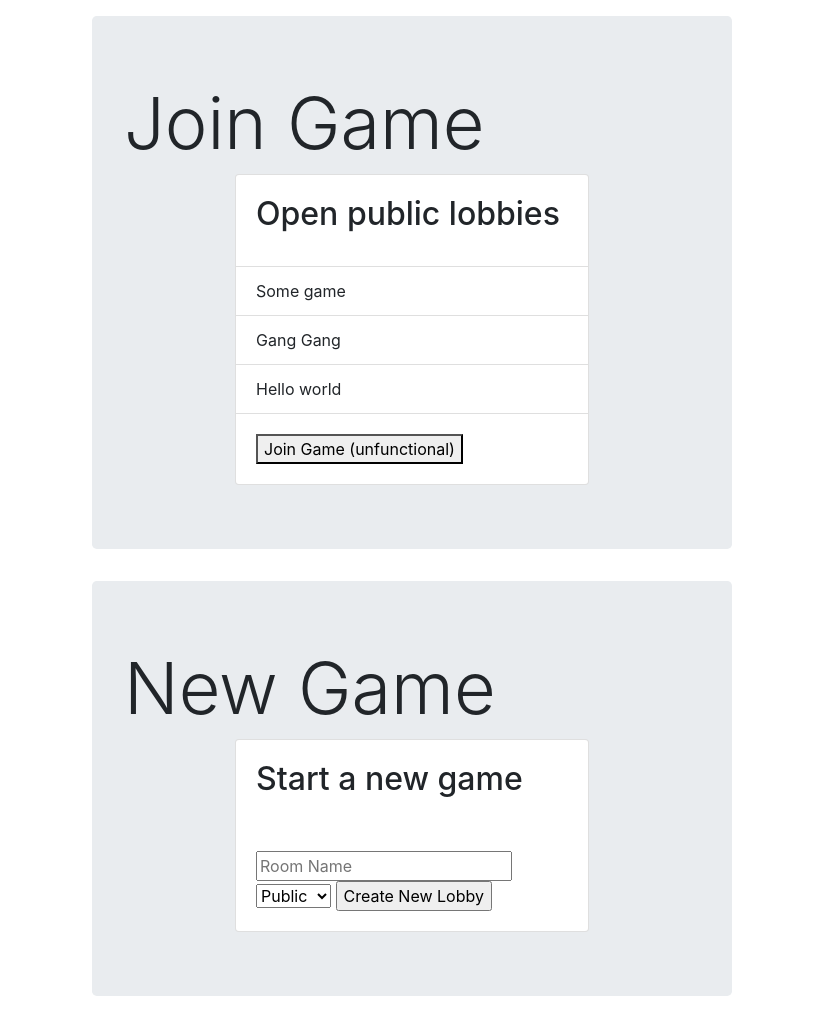
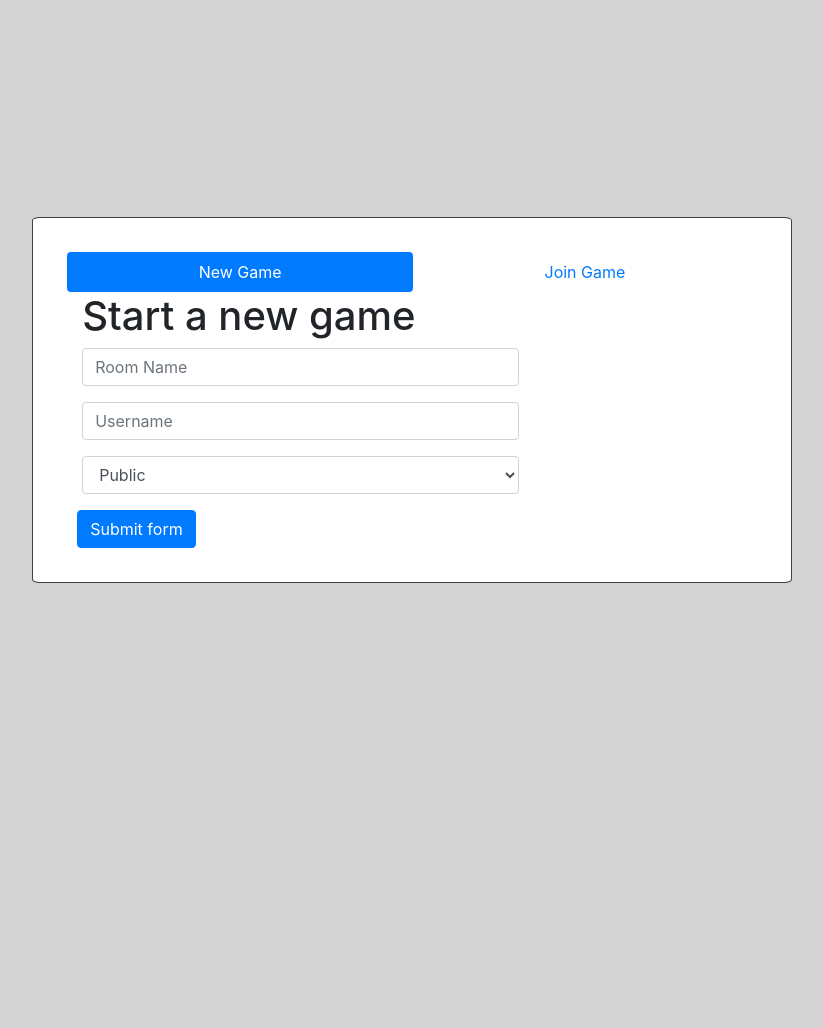
Before and after one commit to NealMatta/Mafia, a website: page index.html in a window 1280 px wide. Shown: the whole page, without its empty margins (228-1051 px from the left). After the commit the page ends 800 px from the top, so only its background shows below. Drawn offline with nearby package versions, Linux system fonts and the light colour scheme; no server answers.

Commit message:
Modified the home page layout. Need to work on the username section now

```diff
--- a/index.html
+++ b/index.html
@@ -2,8 +2,12 @@
 <html>
 	<head>
 		<title>MAFIA</title>
-        <!-- <link rel="stylesheet" type="text/css" href="styles/style.css" /> -->
-        <link rel="stylesheet" href="https://stackpath.bootstrapcdn.com/bootstrap/4.5.0/css/bootstrap.min.css" integrity="sha384-9aIt2nRpC12Uk9gS9baDl411NQApFmC26EwAOH8WgZl5MYYxFfc+NcPb1dKGj7Sk" crossorigin="anonymous">
+		<link
+			rel="stylesheet"
+			href="https://stackpath.bootstrapcdn.com/bootstrap/4.5.0/css/bootstrap.min.css"
+			integrity="sha384-9aIt2nRpC12Uk9gS9baDl411NQApFmC26EwAOH8WgZl5MYYxFfc+NcPb1dKGj7Sk"
+			crossorigin="anonymous"
+		/>
 	</head>
 
 	<script src="/socket.io/socket.io.js"></script>
@@ -13,73 +17,120 @@
 	<script>
 		$(function() {
 			var socket = io('/home');
-			$("#createLobby").submit(function(e) {
+			$('#createLobby').submit(function(e) {
 				e.preventDefault(); // prevents page reloading
 				let isPublic = true;
-				if ($("#isPublic").val() == "private") {
+				if ($('#isPublic').val() == 'private') {
 					isPublic = false;
 				}
-				socket.emit("room create", [$("#lobbyName").val(), isPublic]);
-				$("#lobbyName").val("");
+				socket.emit('room create', [$('#lobbyName').val(), isPublic]);
+				$('#lobbyName').val('');
 				return false;
 			});
-			socket.on("populate rooms", (roomnames) => {
+			socket.on('populate rooms', roomnames => {
 				for (i in roomnames) {
-					$("#game_list").append($("<li>").text(roomnames[i]))
+					$('#game_list').append($('<li>').text(roomnames[i]));
 				}
-			})
-			socket.on("warning", (warning) => {
-				$("#warning").text(warning);
 			});
-			socket.on("room created", (url) => {
-				window.open(url, "_self");
+			socket.on('warning', warning => {
+				$('#warning').text(warning);
+			});
+			socket.on('room created', url => {
+				window.open(url, '_self');
 			});
 		});
+
+		function toggleNewJoin() {
+			var newNav = document.getElementById('newNav');
+			var joinNav = document.getElementById('joinNav');
+			var newGame = document.getElementById('newGame');
+			var joinGame = document.getElementById('joinGame');
+
+			newNav.classList.toggle('active');
+			joinNav.classList.toggle('active');
+			newGame.classList.toggle('invisible');
+			joinGame.classList.toggle('invisible');
+		}
 	</script>
 
+	<style>
+		body {
+			background: #d4d4d4;
+		}
+		.bs-example {
+			border: solid 1px rgb(63, 63, 63);
+			border-radius: 1%;
+			background: white;
+			padding: 3% !important;
+		}
+		.invisible {
+			display: none;
+		}
+	</style>
+
 	<body>
-		<div class="container-fluid">
-            <div class="row justify-content-md-center pt-3">
-                <div class="col-6 jumbotron">
-                    <h1 class="display-3">Join Game</h1>
-                    <div class="container col-8">
-                        <div class="card">
-                            <div class="card-body">
-                              <h2 class="card-title">Open public lobbies</h2>
+		<div class="d-flex align-items-center min-vh-100">
+			<div class="container">
+				<div class="row justify-content-center">
+					<div class="col-8 bs-example">
+						<ul class="nav nav-pills nav-fill">
+							<li class="nav-item">
+								<a onclick="toggleNewJoin()" href="#" id="newNav" class="nav-link active">New Game</a>
+							</li>
+							<li class="nav-item">
+								<a onclick="toggleNewJoin()" href="#" id="joinNav" class="nav-link">Join Game</a>
+							</li>
+						</ul>
+						<div id="newGame">
+							<div class="container">
+								<h1>Start a new game</h1>
+								<form id="createLobby">
+									<div class="form-row">
+										<div class="form-group col-8">
+											<input class="form-control" id="lobbyName" placeholder="Room Name" />
 										</div>
+									</div>
+									<div class="form-row">
+										<div class="form-group col-8">
+											<input class="form-control" id="username" placeholder="Username" />
+										</div>
+									</div>
+									<div class="form-row">
+										<div class="form-group col-8">
+											<select class="form-control" id="isPublic">
+												<option value="public">Public</option>
+												<option value="private">Private</option>
+											</select>
+										</div>
+									</div>
+									<div class="form-row">
+										<button class="btn btn-primary" type="submit" value="Create New Lobby">
+											Submit form
+										</button>
+									</div>
+								</form>
+							</div>
+						</div>
+						<div id="joinGame" class="invisible">
+							<div class="container">
+								<div class="row">
+									<div class="col-6">
+										<h2>Open public lobbies</h2>
+
 										<ul id="game_list" class="list-group list-group-flush">
 											<li class="list-group-item">Some game</li>
 											<li class="list-group-item">Gang Gang</li>
 											<li class="list-group-item">Hello world</li>
 										</ul>
-                            <div class="card-body">
+
 										<form>
 											<button>Join Game (unfunctional)</button>
 										</form>
 									</div>
+									<div class="col-6">
+										<h2>Join Private Game</h2>
 									</div>
 								</div>
-                </div>
-            </div>
-            <div class="row justify-content-md-center">
-                <div class="col-6 jumbotron">
-                    <h1 class="display-3">New Game</h1>
-                    <div class="container col-8">
-                        <div class="card">
-                            <div class="card-body">
-                                <h2 class="card-title">Start a new game</h2>
-                              </div>
-                            <div class="card-body">
-                                <form id="createLobby">
-                                    <input id="lobbyName" placeholder="Room Name" />
-                                    <select id="isPublic">
-                                        <option value="public">Public</option>
-                                        <option value="private">Private</option>
-                                    </select>
-                                    <input type="submit" value="Create New Lobby" minlength="1" maxlength="32" />
-                                    <span id="warning"></span>
-                                    <br><span id="response"></span>
-                                </form>
 							</div>
 						</div>
 					</div>
@@ -87,5 +138,4 @@
 			</div>
 		</div>
 	</body>
-
 </html>
```
Lines whose indentation alone changed are shown as unchanged.
